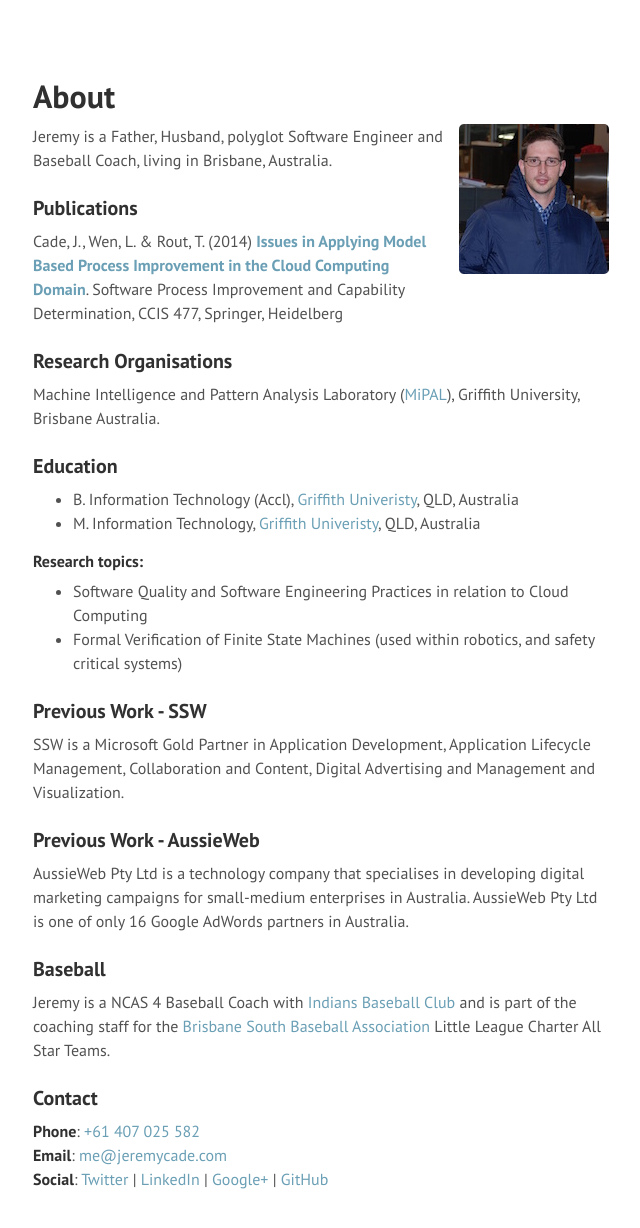
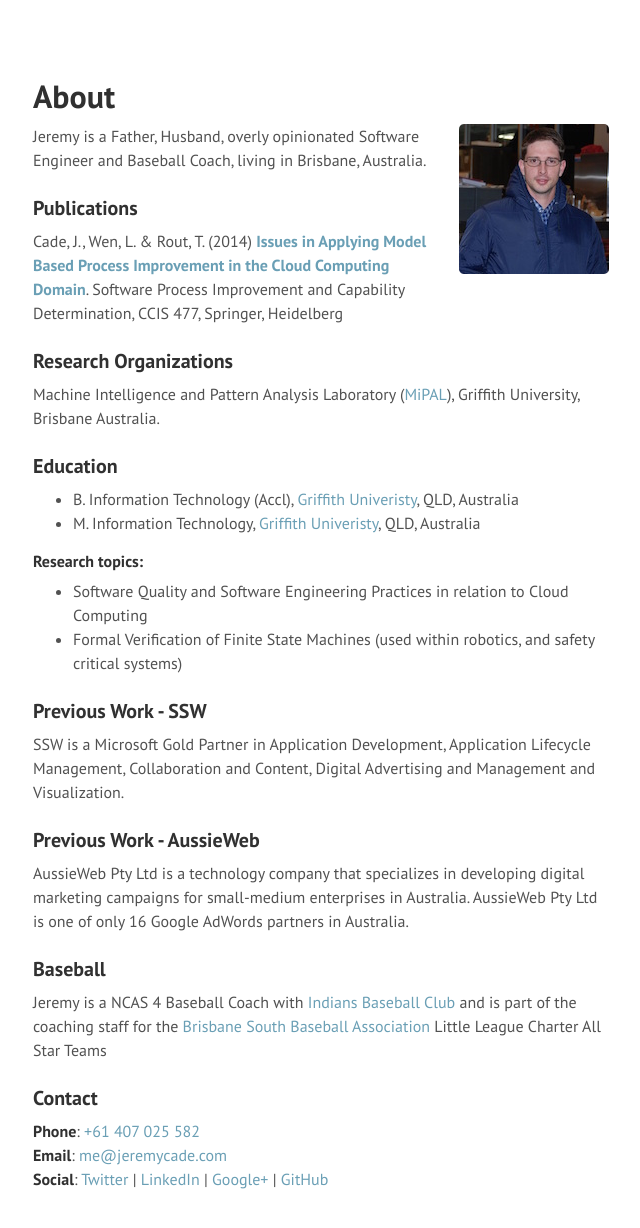
Before and after one commit to JeremyCade/jeremycade.github.io, a Jekyll site: the page built from about.md, in a window 1280 px wide, cut to the strip 104-1423 px from the top of the page. Shown: the top 1228 px of the strip, without its empty margins (47-687 px from the left). Built offline with Jekyll 4.4.1, drawn with Linux system fonts in a browser that asks for light colours; Markdown is read by kramdown in place of the engine named in the settings.

```diff
--- a/about.md
+++ b/about.md
@@ -4,14 +4,14 @@ title: About
 ---
 
 <img src="../images/JeremyCa.jpg" title="Jeremy Cade" class="right">
-Jeremy is a Father, Husband, polyglot Software Engineer and Baseball Coach, living in Brisbane, Australia.
+Jeremy is a Father, Husband, overly opinionated Software Engineer and Baseball Coach, living in Brisbane, Australia.
 
 
 ### Publications
 
 Cade, J., Wen, L. & Rout, T. (2014) **[Issues in Applying Model Based Process Improvement in the Cloud Computing Domain](http://link.springer.com/chapter/10.1007%2F978-3-319-13036-1_21)**. Software Process Improvement and Capability Determination, CCIS 477, Springer, Heidelberg
 
-### Research Organisations
+### Research Organizations
 
 Machine Intelligence and Pattern Analysis Laboratory ([MiPAL](http://www.mipal.net.au)), Griffith University, Brisbane Australia.
 
@@ -31,11 +31,11 @@ SSW is a Microsoft Gold Partner in Application Development, Application Lifecycl
 
 ### Previous Work - AussieWeb
 
-AussieWeb Pty Ltd is a technology company that specialises in developing digital marketing campaigns for small-medium enterprises in Australia. AussieWeb Pty Ltd is one of only 16 Google AdWords partners in Australia.
+AussieWeb Pty Ltd is a technology company that specializes in developing digital marketing campaigns for small-medium enterprises in Australia. AussieWeb Pty Ltd is one of only 16 Google AdWords partners in Australia.
 
 ### Baseball
 
-Jeremy is a NCAS 4 Baseball Coach with [Indians Baseball Club](http://www.indians.org.au) and is part of the coaching staff for the [Brisbane South Baseball Association](http://bsba.baseball.com.au) Little League Charter All Star Teams.
+Jeremy is a NCAS 4 Baseball Coach with [Indians Baseball Club](http://www.indians.org.au) and is part of the coaching staff for the [Brisbane South Baseball Association](http://bsba.baseball.com.au) Little League Charter All Star Teams
 
 ### Contact
 
```
Also changed, not shown: _posts/2015-06-29-goodbye-aussieweb-hello-ssw.md (+2 -3 lines), _posts/2016-01-11-a-new-year-a-new-job.md (added, +23 -0 lines), curriculum_vitae.md (+2 -2 lines).
